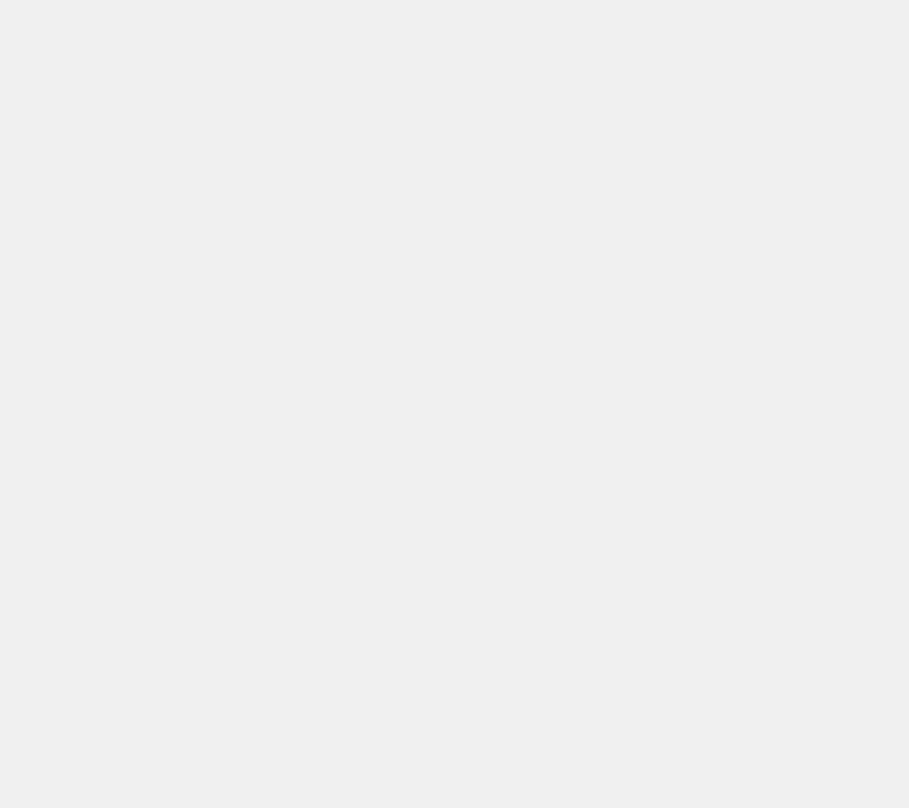
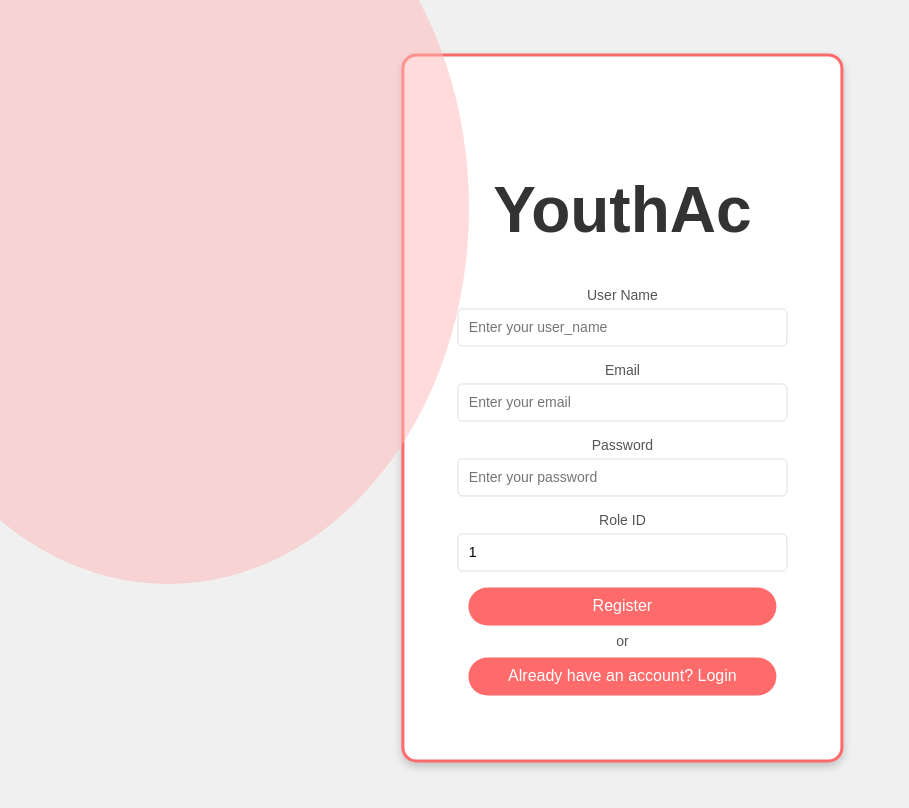
Before and after one commit to ettyfwebit/chabad_youth_fe, a React (Create React App) app: page /register in a window 1280 px wide. Before the commit this address had no page. Shown: the top 808 px of the page, without its empty margins (0-909 px from the left). Built offline with nearby package versions, Linux system fonts and the light colour scheme.

Commit message:
register

```diff
--- a/src/App.js
+++ b/src/App.js
@@ -1,6 +1,7 @@
 import React from 'react';
 import { BrowserRouter as Router, Routes, Route } from 'react-router-dom';
 import LoginPage from './components/Login/Login';
+import RegisterPage from './components/Register/Register';
 import ChildrenList from './components/ChildrenList/ChildrenList';
 import ChildrenListByBranch from './components/ChildrenListByBranch/ChildrenListByBranch';
 
@@ -11,6 +12,7 @@ function App() {
         <Routes>
           {/* דף ה-login יהיה הדף הראשון */}
           <Route path="/" element={<LoginPage />} />
+          <Route path="/register" element={<RegisterPage />} />
           <Route path="/children" element={<ChildrenList/>} />
           <Route path="/childrenListByBranch" element={<ChildrenListByBranch/>} />
 
--- a/src/components/Login/Login.jsx
+++ b/src/components/Login/Login.jsx
@@ -6,18 +6,19 @@ import { useState } from 'react';
 const LoginPage = () => {
   const navigate = useNavigate();
   const [password, setPassword] = useState("");
-  const [username, setUsername] = useState("");
+  const [user_name, setuser_name] = useState("");
+
   const handleLogin = async (event) => {
     event.preventDefault();
     try {
       const response = await fetch("http://localhost:8000/auth/login", {
-        method:"POST",
+        method: "POST",
         headers: {
           "Content-Type": "application/json",
         },
         body: JSON.stringify({
-          user_name:username,
-          password:password,
+          user_name: user_name,
+          password: password,
         }),
       });
 
@@ -25,25 +26,20 @@ const LoginPage = () => {
         throw new Error("Login failed!");
       }
 
-      const data =await response.json();
-      if(data.role==="secretary")
+      const data = await response.json();
+      if (data.role === "secretary")
         navigate('/children');
-      if(data.role==="branch_manager")
-        navigate('/childrenListByBranch')
+      if (data.role === "branch_manager")
+        navigate('/childrenListByBranch');
     } catch (error) {
       console.error("Error during login:", error.message);
     }
   };
 
-
-// פונקציה לטיפול בלחיצה על "Sign Up"
+  // Function to navigate to the register page
   const handleSignUp = () => {
-  console.log('Sign Up button clicked!');
-  // הוסיפי כאן את הלוגיקה לניווט/פתיחת טופס הרשמה
+    navigate('/register'); // Navigate to the register page
   };
-
-
-
 
   return (
     <div className="wrapper">
@@ -51,13 +47,12 @@ return (
         <h2>YouthAc</h2>
         <form onSubmit={handleLogin}>
           <div className="input-group">
-          <label htmlFor="username">User Name</label>
-          <input type="text" id="username" placeholder="Enter your username" value={username} onChange={(e)=>setUsername(e.target.value) } />
+            <label htmlFor="user_name">User Name</label>
+            <input type="text" id="user_name" placeholder="Enter your user_name" value={user_name} onChange={(e) => setuser_name(e.target.value)} />
           </div>
           <div className="input-group">
             <label htmlFor="password">Password</label>
-          <input type="password" id="password" placeholder="Enter your password" value={password}
-            onChange={(e) => setPassword(e.target.value)} />
+            <input type="password" id="password" placeholder="Enter your password" value={password} onChange={(e) => setPassword(e.target.value)} />
           </div>
           <button type="submit" className="login-button">Login</button>
           <div className="separator">
@@ -65,14 +60,12 @@ return (
             <span>or</span>
             <div className="line"></div>
           </div>
-
         </form>
         <button type="button" className="signup-button" onClick={handleSignUp}>
           Sign Up
         </button>
       </div>
       <div className="circle"></div>
-
     </div>
   );
 };
--- /dev/null
+++ b/src/components/Register/Register.css
@@ -0,0 +1,150 @@
+/* Common styling for both Login and Register pages */
+
+/* The wrapper */
+.wrapper {
+    height: 100vh;
+    background-color: #f0f0f0;
+    position: relative;
+    display: flex;
+    justify-content: center;
+    align-items: center;
+    width: 100vw;
+}
+
+/* Circle */
+.circle {
+    width: 47vw;
+    height: 94vh;
+    background-color: rgba(255, 183, 183, 0.5);
+    border-radius: 50%;
+    position: absolute;
+    top: -22vh;
+    left: -11vw;
+}
+
+/* Dialog Box */
+.dialog-box {
+    background-color: white;
+    padding: 5vw;
+    border-radius: 15px;
+    box-shadow: 0 4px 8px rgba(0, 0, 0, 0.2);
+    text-align: center;
+    width: 24vw;
+    max-width: 90%;
+    border: 3px solid #ff6b6b;
+    position: absolute;
+    top: 50%;
+    left: 50%;
+    transform: translate(-50%, -50%);
+    flex-direction: column;
+    justify-content: center;
+    align-items: center;
+    margin-left: -2vw;
+}
+
+/* Header */
+.dialog-box h2 {
+    margin-bottom: 5vh;
+    font-size: 5vw;
+    color: #333;
+}
+
+/* Input Group */
+.input-group {
+    margin-bottom: 2vh;
+    text-align: left;
+    width: 24vw;
+    display: flex;
+    flex-direction: column;
+    align-items: center;
+}
+
+.input-group label {
+    display: block;
+    font-size: 14px;
+    color: #555;
+    margin-bottom: 5px;
+}
+
+/* Input Fields */
+.input-group input {
+    width: 100%;
+    padding: 10px;
+    border: 1px solid #ddd;
+    border-radius: 5px;
+    font-size: 14px;
+}
+
+/* Buttons */
+.login-button,
+.signup-button {
+    width: 100%;
+    padding: 10px;
+    background-color: #ff6b6b;
+    color: white;
+    border: none;
+    border-radius: 50px;
+    font-size: 16px;
+    cursor: pointer;
+}
+
+.login-button:hover,
+.signup-button:hover {
+    background-color: #ff4b4b;
+}
+
+/* Separator */
+.separator {
+    display: flex;
+    align-items: center;
+    justify-content: center;
+    margin: 1vh;
+}
+
+.separator .line {
+    height: 1px;
+    background-color: #ddd;
+    flex: 1;
+}
+
+.separator span {
+    font-size: 14px;
+    color: #555;
+}
+
+/* Responsive Styles */
+@media (max-width: 768px) {
+    .dialog-box {
+        width: 69%;
+        height: 72vh;
+        padding: 5vw;
+    }
+    .input-group input {
+        padding: 17px;
+        font-size: 25px;
+        width: 54vw;
+    }
+    .dialog-box h2 {
+        font-size: 12vw;
+        margin-bottom: 10vh;
+    }
+    .login-button {
+        font-size: 1.6em;
+        padding: 2vw;
+        width: 223%;
+        margin-top: 10vh;
+        margin-left: -15vw;
+    }
+    .signup-button {
+        font-size: 1.6em;
+        padding: 2vw;
+        width: 78%;
+    }
+    .circle {
+        width: 86vw;
+        height: 56vh;
+        position: absolute;
+        top: -20vh;
+        left: -31vw;
+    }
+}
--- /dev/null
+++ b/src/components/Register/Register.jsx
@@ -0,0 +1,118 @@
+import React, { useState } from 'react';
+import './Register.css';  // Reusing the same CSS file for consistent styling
+import { useNavigate } from 'react-router-dom';
+
+const RegisterPage = () => {
+  const navigate = useNavigate();
+  const [user_name, setuser_name] = useState("");
+  const [email, setEmail] = useState("");
+  const [password, setPassword] = useState("");
+  const [roleId, setRoleId] = useState(1); // Default to a role ID for the user
+  const [error, setError] = useState("");
+
+  const handleRegister = async (event) => {
+    event.preventDefault();
+
+    const userData = {
+      user_name: user_name,
+      email: email,
+      password: password,
+      role_id: roleId,
+    };
+
+    try {
+      const response = await fetch("http://localhost:8000/auth/register", {
+        method: "POST",
+        headers: {
+          "Content-Type": "application/json",
+        },
+        body: JSON.stringify(userData),
+      });
+
+      if (!response.ok) {
+        const errorData = await response.json(); // Get error details from the response
+        // Check if the error has a detail message to provide better feedback
+        throw new Error(errorData.detail || "Registration failed!");
+      }
+
+      const data = await response.json();
+
+      if (data && data.user_name) {
+        navigate('/');  // Redirect to the login page after successful registration
+      } else {
+        setError("Registration failed: Unexpected response data");
+      }
+    } catch (error) {
+      // If the error is an object, try to extract the message
+      const errorMessage = error.response?.detail || error.message || "An unknown error occurred.";
+      setError("Error during registration: " + errorMessage);
+    }
+  };
+
+  // Similar function for "Login" redirection, if needed
+  const handleLoginRedirect = () => {
+    navigate('/');
+  };
+
+  return (
+    <div className="wrapper">
+      <div className="dialog-box">
+        <h2>YouthAc</h2>
+        <form onSubmit={handleRegister}>
+          <div className="input-group">
+            <label htmlFor="user_name">User Name</label>
+            <input
+              type="text"
+              id="user_name"
+              placeholder="Enter your user_name"
+              value={user_name}
+              onChange={(e) => setuser_name(e.target.value)}
+            />
+          </div>
+          <div className="input-group">
+            <label htmlFor="email">Email</label>
+            <input
+              type="email"
+              id="email"
+              placeholder="Enter your email"
+              value={email}
+              onChange={(e) => setEmail(e.target.value)}
+            />
+          </div>
+          <div className="input-group">
+            <label htmlFor="password">Password</label>
+            <input
+              type="password"
+              id="password"
+              placeholder="Enter your password"
+              value={password}
+              onChange={(e) => setPassword(e.target.value)}
+            />
+          </div>
+          <div className="input-group">
+            <label htmlFor="role_id">Role ID</label>
+            <input
+              type="number"
+              id="role_id"
+              value={roleId}
+              onChange={(e) => setRoleId(Number(e.target.value))}
+            />
+          </div>
+          {error && <div style={{ color: "red" }}>{error}</div>}
+          <button type="submit" className="login-button">Register</button>
+        </form>
+        <div className="separator">
+          <div className="line"></div>
+          <span>or</span>
+          <div className="line"></div>
+        </div>
+        <button type="button" className="signup-button" onClick={handleLoginRedirect}>
+          Already have an account? Login
+        </button>
+      </div>
+      <div className="circle"></div>
+    </div>
+  );
+};
+
+export default RegisterPage;
```
Lines whose indentation alone changed are shown as unchanged.
